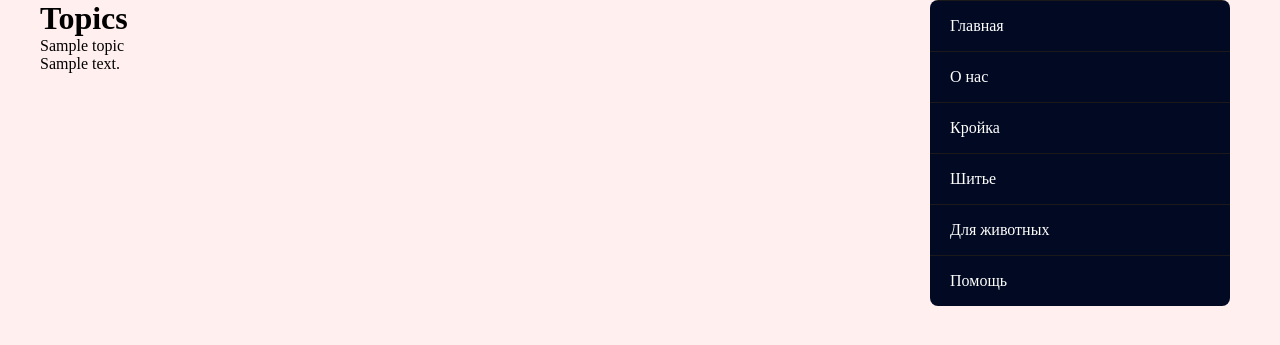
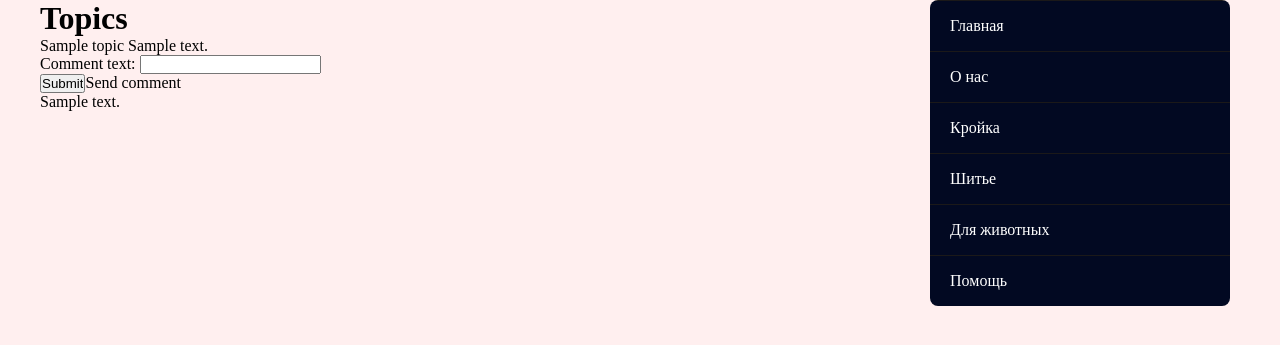
Before and after one commit to Avaaren/sewing_site, a Django app: a page that uses mastering/help/templates/help/topic_detail.html in a window 1280 px wide. Shown: the part 250-595 px from the top of the page. Run offline with Django 3.2, Linux system fonts and the light colour scheme; tables that the repository leaves empty hold one stand-in row (values such as "Sample post"); some libraries are stand-ins or nearby versions.

Commit message:
Add get and post methods in detail view and comments handling

```diff
--- a/mastering/help/forms.py
+++ b/mastering/help/forms.py
@@ -1,8 +1,14 @@
 from django import forms
-from .models import Topic
+from .models import Topic, Comment
 
 
 class NewTopicForm(forms.ModelForm):
     class Meta:
         model = Topic
         fields = ['title', 'topic_text']
+
+
+class NewCommentForm(forms.ModelForm):
+    class Meta:
+        model = Comment
+        fields = ['comment_text',]
--- a/mastering/help/templates/help/topic_detail.html
+++ b/mastering/help/templates/help/topic_detail.html
@@ -5,10 +5,22 @@
 <h1>Topics</h1>
 
 {{ topic.title }}
+{{ topic.topic_text }}
 
-{% for comment in topic.comments.all %}
-    <p>{{ comment.comment_text }}</p>
-    {% empty %}
-    <p>pizda</p>
-{% endfor %}
+
+<div class="comments">
+    <form class='comment-form' action="." method="POST">
+        {{ form.as_p }}
+        <p><input type="submit">Send comment</p>
+        {% csrf_token %}
+    </form>
+    <div class="comment-fields">
+        {% for comment in topic.comments.all %}
+            <p>{{ comment.comment_text }}</p>
+        {% empty %}
+            <p>pizda</p>
+        {% endfor %}
+    </div>
+</div>
+
 {% endblock %}
--- a/mastering/help/views.py
+++ b/mastering/help/views.py
@@ -1,10 +1,11 @@
 from django.shortcuts import render, get_object_or_404, redirect
+from django.http import HttpResponse
 from .models import Topic, Comment
-from .forms import NewTopicForm
+from .forms import NewTopicForm, NewCommentForm
 from django.views.generic.list import ListView
 from django.views.generic.detail import DetailView
 from django.views.generic.edit import CreateView, DeleteView, UpdateView
-from django.urls import reverse_lazy
+from django.urls import reverse
 from django.utils.decorators import method_decorator
 from django.contrib.auth.decorators import login_required
 from slugify import slugify
@@ -17,13 +18,36 @@ class TopicListView(ListView):
     template_name = 'help/forum.html'
 
 
-class TopicDetailView(DetailView):
+# def topic_detail(request, year, month, day, slug):
+#     topic = get_object_or_404(Topic, slug=slug, created__year=year,
+#                               created__month=month, created__day=day)
+
+#     new_comme
+class TopicDetailView(DetailView, CreateView):
     template_name = 'help/topic_detail.html'
     queryset = Topic.objects.all()
     context_object_name = 'topic'
-# Мы ебашим в строке поиска урл, туда пишем какой то адерс, и бац, он совпадает с шаблоном нашим, где указаны пареметры
-# Мы параметрам задали ИМЕНА ИХ  int: year , int: month итд и именно это и есть KWARGS в нашем get object
-# и потом мы посто возвращем объект который соответствует нашим тербованиям
+    form_class = NewCommentForm
+    model = Comment
+
+    def get(self, request, year, month, day, slug):
+        form = NewCommentForm()
+        return super(TopicDetailView, self).get(self, request)
+
+    def post(self, request, year, month, day, slug):
+        topic = get_object_or_404(Topic,
+                                 slug=slug, created__year=year,
+                                 created__month=month, created__day=day)
+
+        form = NewCommentForm(data=request.POST)
+        comment = form.save(commit=False)
+        comment.author = request.user
+        comment.topic = topic
+        comment.save()
+        return redirect(reverse('help:topic_detail', kwargs={'slug': slug,
+                                                             'year': year,
+                                                             'month': month,
+                                                              'day': day}))
 
     def get_object(self):
         slug = self.kwargs.get('slug')
@@ -42,7 +66,6 @@ class TopicCreateView(CreateView):
     template_name = 'help/create_topic.html'
     # success_url = 'help/forum/'
 
-
     @method_decorator(login_required)
     def dispatch(self, *args, **kwargs):
         return super(TopicCreateView, self).dispatch(*args, **kwargs)
```
